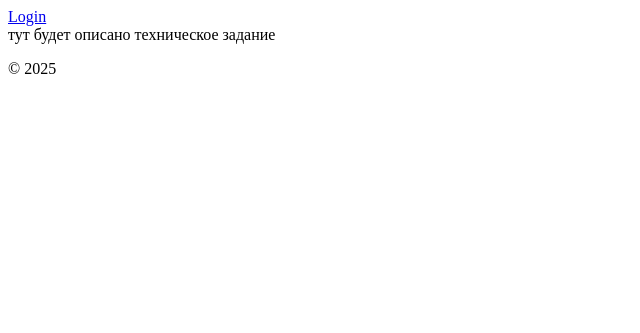
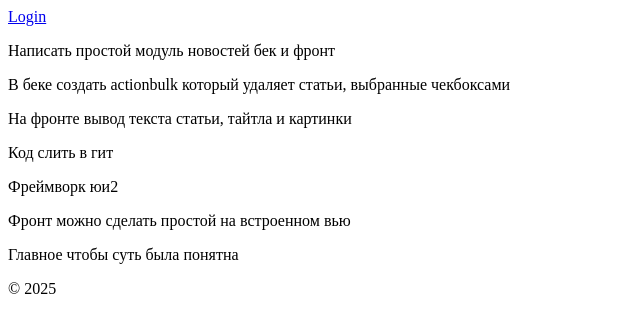
Before and after one commit to TatarskikhSergey/testTask, a Yii app: template backend/views/site/index.php in a window 1280 px wide. Shown: the top 333 px of the page, without its empty margins (0-640 px from the left). Run offline with PHP 8.4 and a stand-in for Yii, Linux system fonts and the light colour scheme; the template is opened without the code that fills it, so the values that code supplies are empty; some libraries are stand-ins or nearby versions.

Commit message:
refactor

```diff
--- a/backend/controllers/UserController.php
+++ b/backend/controllers/UserController.php
@@ -71,7 +71,6 @@ class UserController extends Controller
         $model->generateAuthKey();
         $post = $this->request->post();
 
-
         if ($this->request->isPost) {
             $model->setPassword($post['User']['password_hash']);
             if ($model->load($post) && $model->save()) {
--- a/backend/views/article/_search.php
+++ b/backend/views/article/_search.php
@@ -25,8 +25,6 @@ use yii\widgets\ActiveForm;
 
     <?= $form->field($model, 'created_at') ?>
 
-    <?php // echo $form->field($model, 'content') ?>
-
     <div class="form-group">
         <?= Html::submitButton('Search', ['class' => 'btn btn-primary']) ?>
         <?= Html::resetButton('Reset', ['class' => 'btn btn-outline-secondary']) ?>
--- a/backend/views/site/index.php
+++ b/backend/views/site/index.php
@@ -5,6 +5,14 @@
 $this->title = 'My Yii Application';
 ?>
 <div class="site-index">
-    тут будет описано техническое задание
+<p>Написать простой модуль новостей бек и фронт </p>
+<p>В беке создать actionbulk который удаляет статьи, выбранные чекбоксами</p>
+<p>На фронте вывод текста статьи, тайтла и картинки</p>
+
+<p>Код слить в гит</p>
+<p>Фреймворк юи2</p>
+
+<p>Фронт можно сделать простой на встроенном вью</p>
+<p>Главное чтобы суть была понятна</p>
 
 </div>
--- a/backend/views/user/index.php
+++ b/backend/views/user/index.php
@@ -18,7 +18,7 @@ $this->params['breadcrumbs'][] = $this->title;
     <h1><?= Html::encode($this->title) ?></h1>
 
     <p>
-        <?= Html::a('Create User', ['create'], ['class' => 'btn btn-success']) ?>
+        <?= Html::a('Создать пользователя', ['create'], ['class' => 'btn btn-success']) ?>
     </p>
 
     <?php // echo $this->render('_search', ['model' => $searchModel]); ?>
@@ -27,7 +27,6 @@ $this->params['breadcrumbs'][] = $this->title;
         'dataProvider' => $dataProvider,
         'filterModel' => $searchModel,
         'columns' => [
-            ['class' => 'yii\grid\SerialColumn'],
             'id',
             'username',
             'email:email',
--- a/backend/views/user/view.php
+++ b/backend/views/user/view.php
@@ -6,7 +6,7 @@ use yii\widgets\DetailView;
 /** @var yii\web\View $this */
 /** @var common\models\User $model */
 
-$this->title = $model->id;
+$this->title = $model->username;
 $this->params['breadcrumbs'][] = ['label' => 'Users', 'url' => ['index']];
 $this->params['breadcrumbs'][] = $this->title;
 \yii\web\YiiAsset::register($this);
@@ -31,14 +31,10 @@ $this->params['breadcrumbs'][] = $this->title;
         'attributes' => [
             'id',
             'username',
-            'auth_key',
-            'password_hash',
-            'password_reset_token',
             'email:email',
             'status',
             'created_at',
             'updated_at',
-            'verification_token',
         ],
     ]) ?>
 
```
Also changed, not shown: backend/views/article/index.php (+3 -7 lines), frontend/views/article/index.php (+6 -6 lines).
